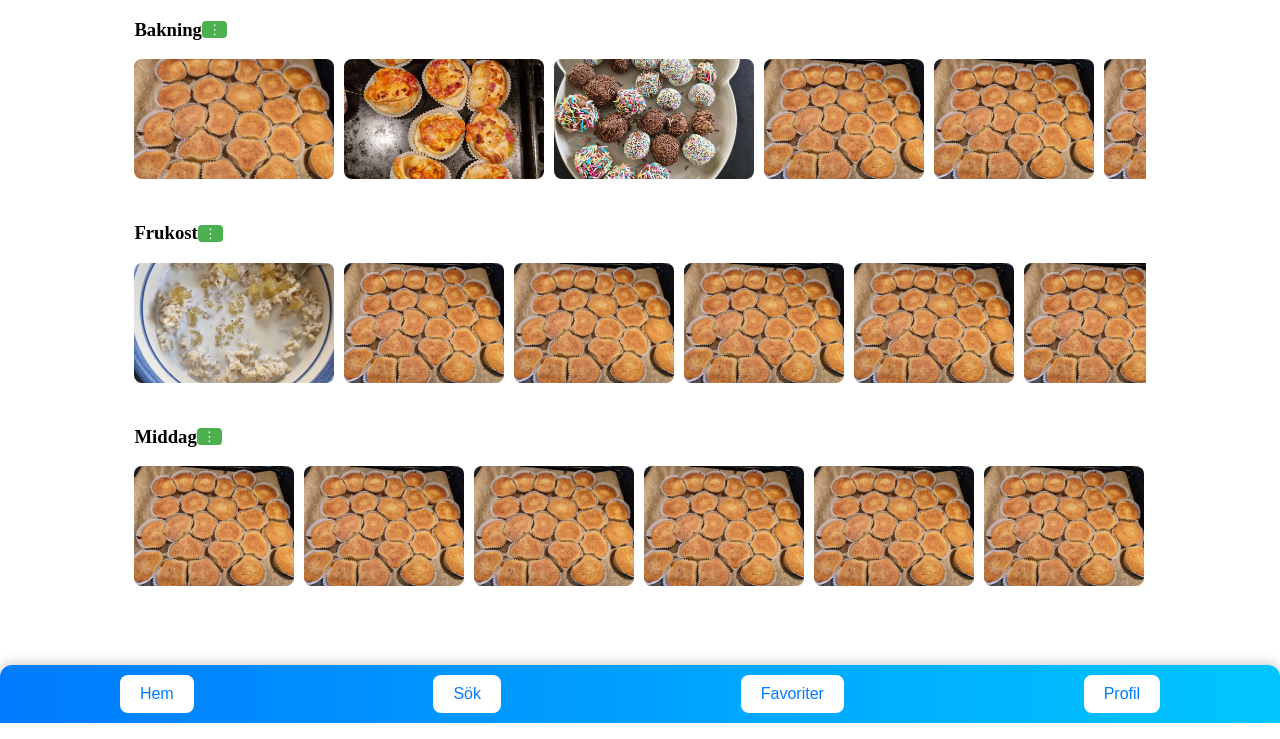
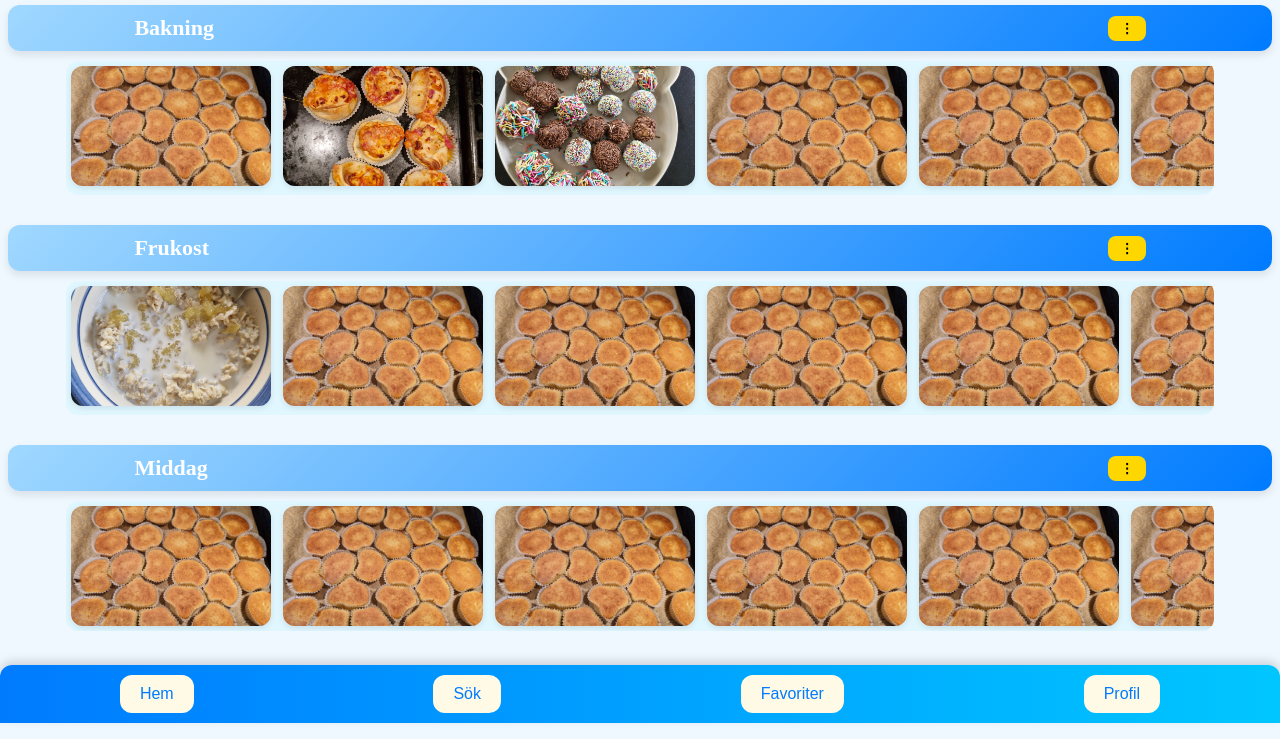
Before and after one commit to JuliusJak/CookBook-kids, a plain HTML site: page index.html in a window 1280 px wide. Shown: the part 77-816 px from the top of the page. Drawn offline with Linux system fonts and the light colour scheme.

Commit message:
added more style for the main page

```diff
--- a/recepies/recepies_style.css
+++ b/recepies/recepies_style.css
@@ -93,9 +93,9 @@ img.ingredient {
 
 .navigation_buttons {
     display: flex;
-    justify-content: center; /* center the buttons horizontally */
-    gap: 30px;               /* space between the two buttons */
-    margin: 30px 0;          /* space above and below the button row */
+    justify-content: center;
+    gap: 30px;
+    margin: 30px 0;
 }
 .navigation_buttons button {
     background-color: #007BFF;
--- a/style.css
+++ b/style.css
@@ -1,46 +1,75 @@
-
 #header_title {
-    font-size: 32px;
+    font-size: 36px;
     font-weight: bold;
     text-align: center;
     margin: 20px 0;
+    color: #007BFF;
+    text-shadow: 2px 2px 4px rgba(0, 0, 0, 0.15);
+}
+
+.category {
+    display: flex;
+    align-items: center;
+    justify-content: space-between;
+    padding: 10px 10%;
+    margin-top: 20px;
+    background: linear-gradient(135deg, #a0d8ff, #007BFF);
+    border-radius: 12px;
+    box-shadow: 0 4px 8px rgba(0,0,0,0.1);
+    color: white;
+    font-weight: bold;
+}
+
+.category h3 {
+    margin: 0;
+    font-size: 22px;
+}
+
+#se_more_Bakning {
+    background-color: #ffd700;
+    border: none;
+    border-radius: 8px;
+    padding: 5px 12px;
+    cursor: pointer;
+    font-weight: bold;
+    transition: transform 0.3s ease;
+}
+
+#se_more_Bakning:hover {
+    transform: scale(1.1);
 }
 
 .slider-container {
     position: relative;
-    width: 80%;
-    margin: auto;
+    width: 90%;
+    margin: 10px auto 30px auto;
     display: flex;
     align-items: center;
-    overflow: hidden;
+    overflow-x: auto;
+    scroll-behavior: smooth;
+    padding: 5px;
+    border-radius: 12px;
+    background: #e0f7ff;
 }
 
 .image-slider {
     display: flex;
-    gap: 10px;
-    overflow-x: auto;
-    scroll-behavior: smooth;
+    gap: 12px;
 }
 
 .image-slider img {
     width: 200px;
     height: 120px;
-    border-radius: 8px;
+    border-radius: 12px;
     object-fit: cover;
+    cursor: pointer;
+    transition: transform 0.3s ease, box-shadow 0.3s ease;
+    box-shadow: 0 2px 6px rgba(0,0,0,0.1);
 }
 
-.category {
-    display: flex;
-    align-items: center;
-    padding: 0 10%;
-    margin-top: 20px;
-}
-#se_more_Bakning {
-    background-color: #4CAF50;
-    color: white;
-    border: none;
-    border-radius: 4px;
-    cursor: pointer;
+.image-slider img:hover {
+    transform: scale(1.05);
+    box-shadow: 0 6px 12px rgba(0,0,0,0.2);
 }
 
 .menubar {
@@ -59,11 +88,11 @@
 }
 
 .menubar button {
-    background-color: white;
+    background-color: #fffae6;
     color: #007BFF;
     border: none;
     padding: 10px 20px;
-    border-radius: 8px;
+    border-radius: 12px;
     font-size: 16px;
     cursor: pointer;
     transition: all 0.3s ease;
@@ -77,4 +106,5 @@
 
 body {
     padding-bottom: 70px;
+    background: #f0f8ff;
 }
```
